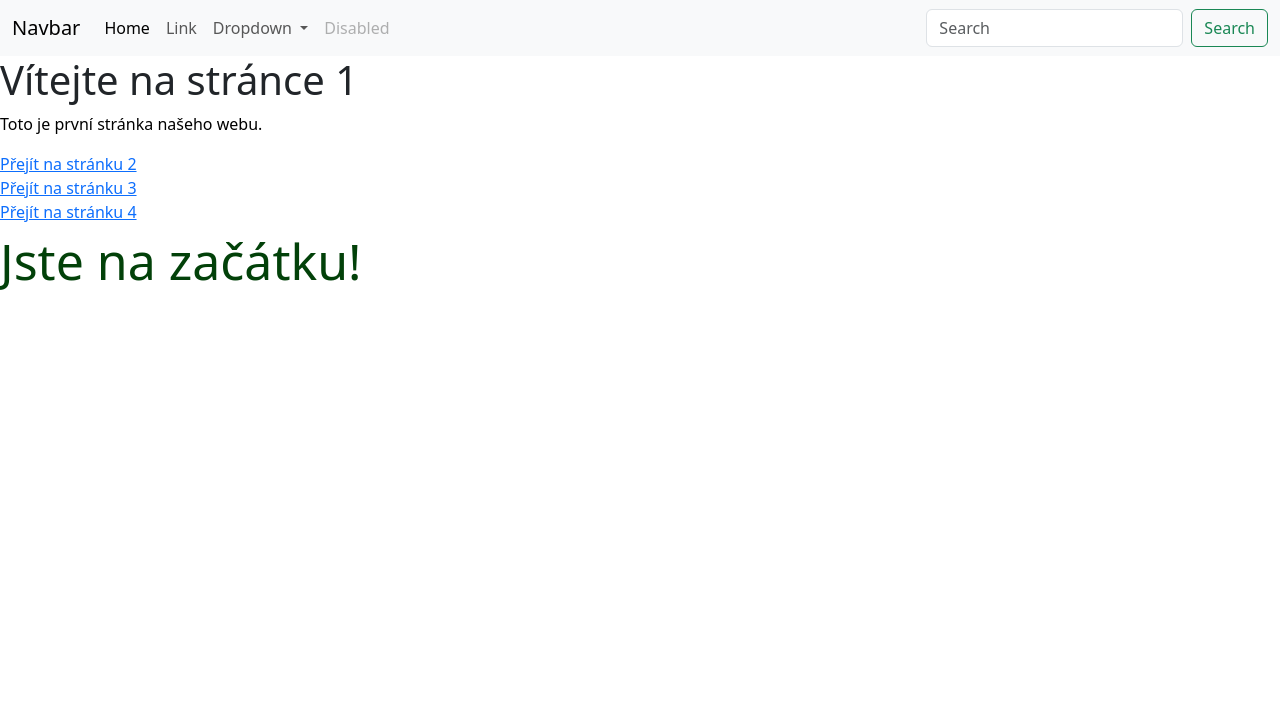
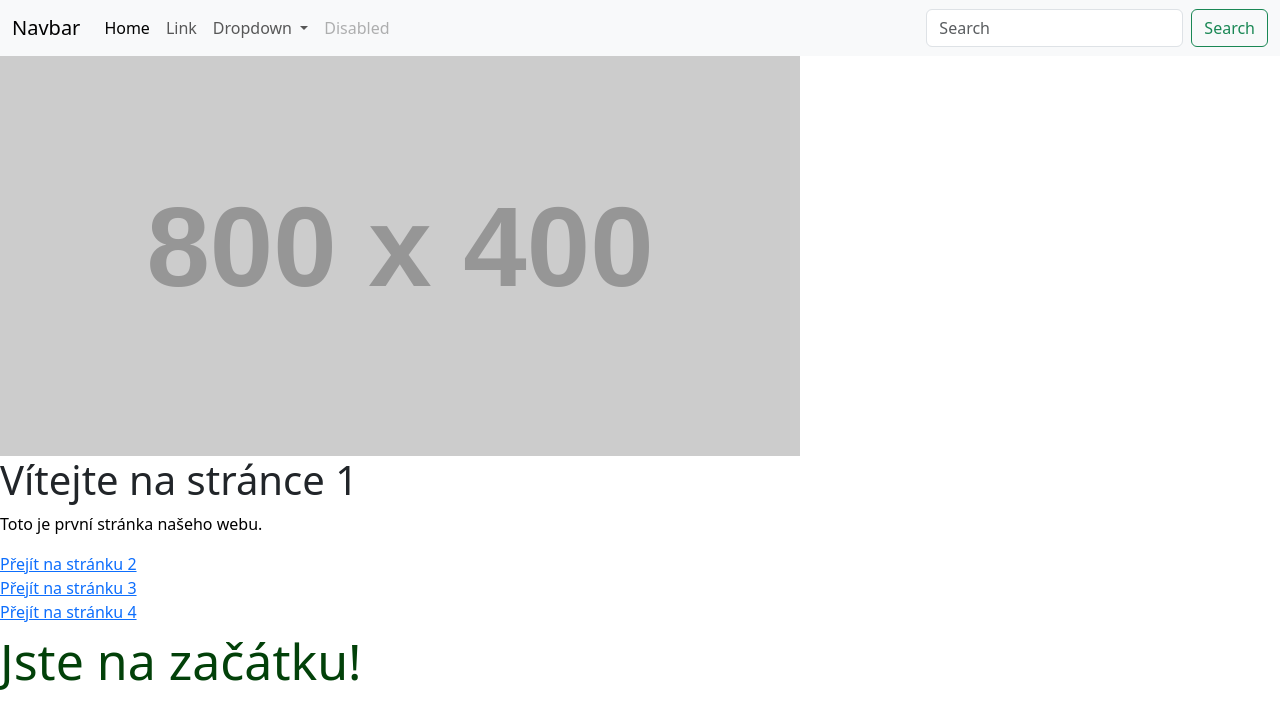
Before and after one commit to gyarab/2025_wt_khudanych, a plain HTML site: page prvniweb/stranka1.html in a window 1280 px wide. Drawn offline with nearby package versions, Linux system fonts and the light colour scheme; placeholder pictures from the web are drawn by us.

Commit message:
img added

```diff
--- a/prvniweb/stranka1.html
+++ b/prvniweb/stranka1.html
@@ -10,7 +10,7 @@
 <body>
     <nav class="navbar navbar-expand-lg bg-body-tertiary">
         <div class="container-fluid">
-            <a class="navbar-brand" href="#">Navbar</a>
+        <a class="navbar-brand" href="#">Navbar</a>
             <button class="navbar-toggler" type="button" data-bs-toggle="collapse" data-bs-target="#navbarSupportedContent" aria-controls="navbarSupportedContent" aria-expanded="false" aria-label="Toggle navigation">
             <span class="navbar-toggler-icon"></span>
             </button>
@@ -44,6 +44,9 @@
             </div>
         </div>
     </nav>
+    <div class="w-100">
+        <img class = "img-fluid"src="https://placehold.co/800x400?text=GyArab" alt="GyArab" class="img-fluid mx-auto d-block"/>
+    </div>
     <h1>Vítejte na stránce 1</h1>
     <p>Toto je první stránka našeho webu.</p>
     <a href="./stranka2.html">Přejít na stránku 2</a><br>
```
